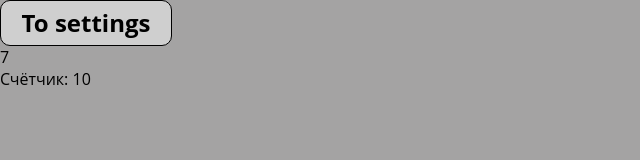
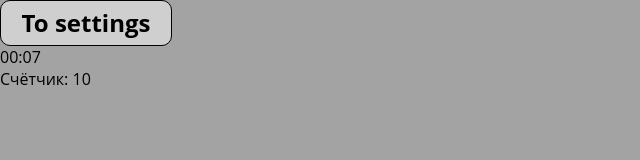
Before and after one commit to metanol596/minesweeper, a React (Create React App) app: page /game in a window 1280 px wide. Shown: the top 160 px of the page, without its empty margins (0-640 px from the left). Built offline with nearby package versions, Linux system fonts and the light colour scheme.

Commit message:
change Timer

```diff
--- a/src/components/Timer/Timer.tsx
+++ b/src/components/Timer/Timer.tsx
@@ -3,15 +3,27 @@ import { useState, useEffect } from 'react';
 import s from './timer.module.css';
 
 function Timer() {
-  const [seconds, setSeconds] = useState(0);
+  const [seconds, setSeconds] = useState<number>(0);
+  const [minutes, setMinutes] = useState<number>(0);
 
   useEffect(() => {
-    let timer = setInterval(() => setSeconds((prev) => prev + 1), 1000);
+    let timer = setInterval(() => {
+      setSeconds((prev) => prev + 1);
+
+      if (seconds === 59) {
+        setMinutes((prev) => prev + 1);
+        setSeconds(0);
+      }
+    }, 1000);
 
     return () => clearInterval(timer);
   });
 
-  return <section className={s.timer}>{seconds}</section>;
+  return (
+    <section className={s.timer}>
+      {minutes < 10 ? '0' + minutes : minutes}:{seconds < 10 ? '0' + seconds : seconds}
+    </section>
+  );
 }
 
 export default Timer;
```
